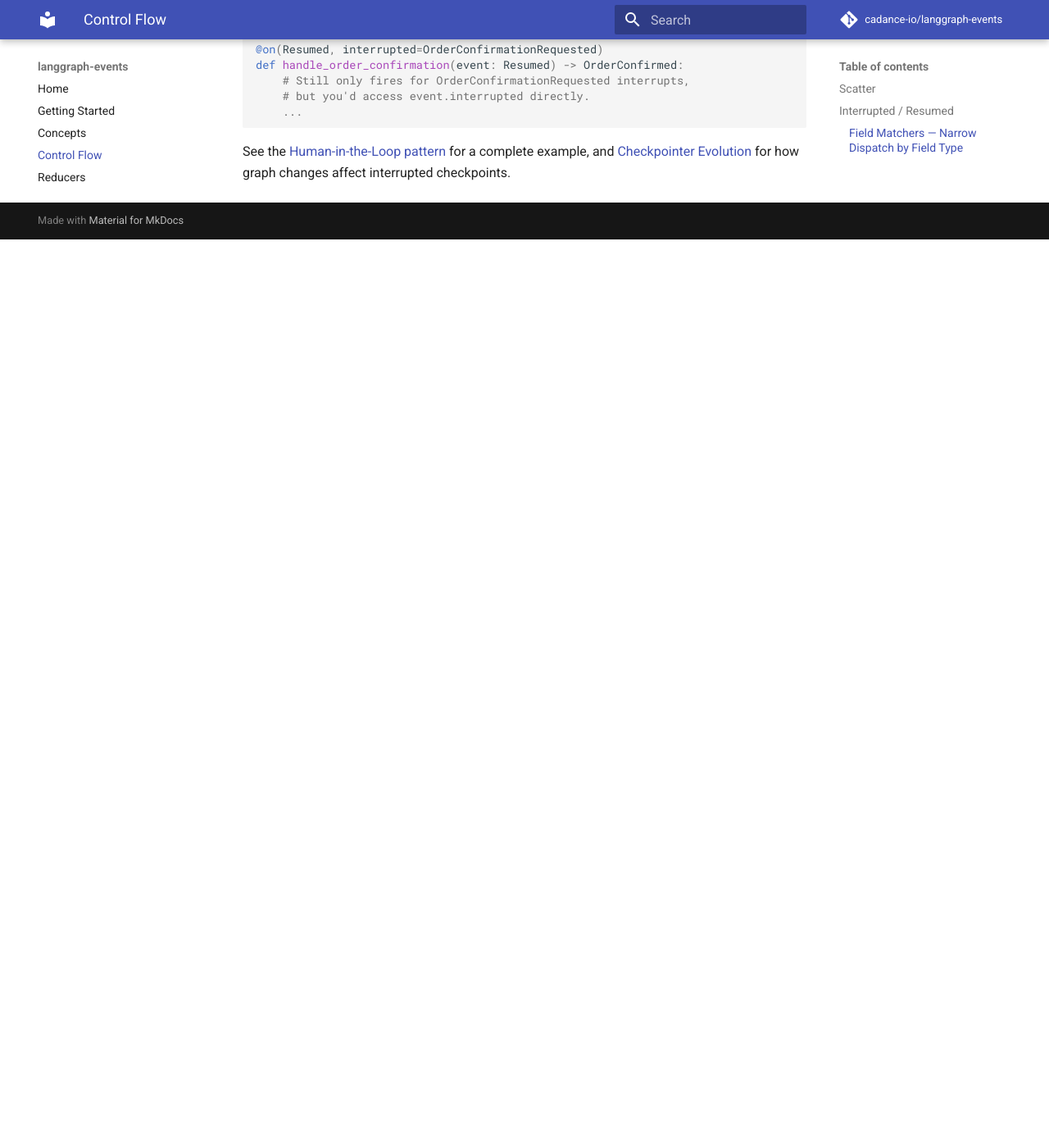
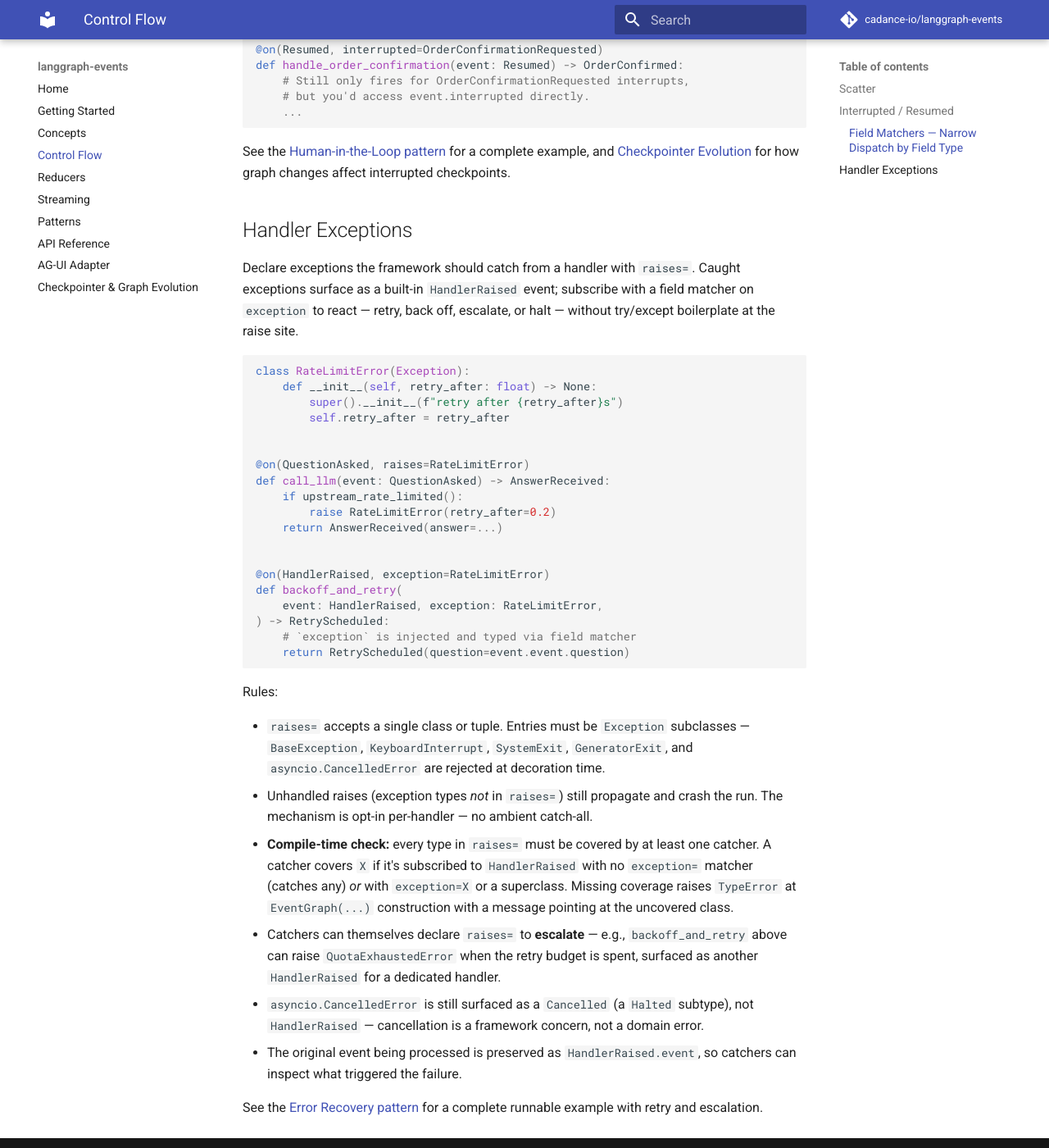
Before and after one commit to cadance-io/langgraph-events, an MkDocs documentation site: the page built from docs/control-flow.md, in a window 1280 px wide and 1400 px high, scrolled down 2362 px. Shown: the whole window at 82% size. Built offline with MkDocs 1.6.1 and Material for MkDocs 9.7.7, drawn with Linux system fonts in a browser that asks for light colours; comment, search, counter and statistics services are not loaded; before the commit the page ends 2654 px from its top, so only the background shows below that.

Commit message:
docs: document handler exceptions and Error Recovery pattern
Threaded through the existing doc surfaces matching how `Interrupted/Resumed`
and field matchers are covered:
- api.md: new `HandlerRaised` row; `on` row now mentions `raises=`
- concepts.md: brief "Declared exceptions" paragraph with link to control-flow
- control-flow.md: new "Handler Exceptions" section (worked example + rules +
  compile-time check behaviour + cancellation note)
- getting-started.md: new row in Common Tasks table
- patterns.md: new "Error Recovery" pattern linking to examples/error_recovery.py

Co-Authored-By: Claude Opus 4.6 (1M context) <noreply@anthropic.com>

````diff
--- a/docs/control-flow.md
+++ b/docs/control-flow.md
@@ -106,3 +106,40 @@ def handle_order_confirmation(event: Resumed) -> OrderConfirmed:
 ```
 
 See the [Human-in-the-Loop pattern](patterns.md#human-in-the-loop-approval) for a complete example, and [Checkpointer Evolution](checkpointer-evolution.md) for how graph changes affect interrupted checkpoints.
+
+## Handler Exceptions
+
+Declare exceptions the framework should catch from a handler with `raises=`. Caught exceptions surface as a built-in `HandlerRaised` event; subscribe with a field matcher on `exception` to react — retry, back off, escalate, or halt — without try/except boilerplate at the raise site.
+
+```python
+class RateLimitError(Exception):
+    def __init__(self, retry_after: float) -> None:
+        super().__init__(f"retry after {retry_after}s")
+        self.retry_after = retry_after
+
+
+@on(QuestionAsked, raises=RateLimitError)
+def call_llm(event: QuestionAsked) -> AnswerReceived:
+    if upstream_rate_limited():
+        raise RateLimitError(retry_after=0.2)
+    return AnswerReceived(answer=...)
+
+
+@on(HandlerRaised, exception=RateLimitError)
+def backoff_and_retry(
+    event: HandlerRaised, exception: RateLimitError,
+) -> RetryScheduled:
+    # `exception` is injected and typed via field matcher
+    return RetryScheduled(question=event.event.question)
+```
+
+Rules:
+
+- `raises=` accepts a single class or tuple. Entries must be `Exception` subclasses — `BaseException`, `KeyboardInterrupt`, `SystemExit`, `GeneratorExit`, and `asyncio.CancelledError` are rejected at decoration time.
+- Unhandled raises (exception types *not* in `raises=`) still propagate and crash the run. The mechanism is opt-in per-handler — no ambient catch-all.
+- **Compile-time check:** every type in `raises=` must be covered by at least one catcher. A catcher covers `X` if it's subscribed to `HandlerRaised` with no `exception=` matcher (catches any) *or* with `exception=X` or a superclass. Missing coverage raises `TypeError` at `EventGraph(...)` construction with a message pointing at the uncovered class.
+- Catchers can themselves declare `raises=` to **escalate** — e.g., `backoff_and_retry` above can raise `QuotaExhaustedError` when the retry budget is spent, surfaced as another `HandlerRaised` for a dedicated handler.
+- `asyncio.CancelledError` is still surfaced as a `Cancelled` (a `Halted` subtype), not `HandlerRaised` — cancellation is a framework concern, not a domain error.
+- The original event being processed is preserved as `HandlerRaised.event`, so catchers can inspect what triggered the failure.
+
+See the [Error Recovery pattern](patterns.md#error-recovery) for a complete runnable example with retry and escalation.
````
Also changed, not shown: docs/api.md (+2 -1 lines), docs/concepts.md (+2 -0 lines), docs/getting-started.md (+1 -0 lines), docs/patterns.md (+7 -0 lines).
